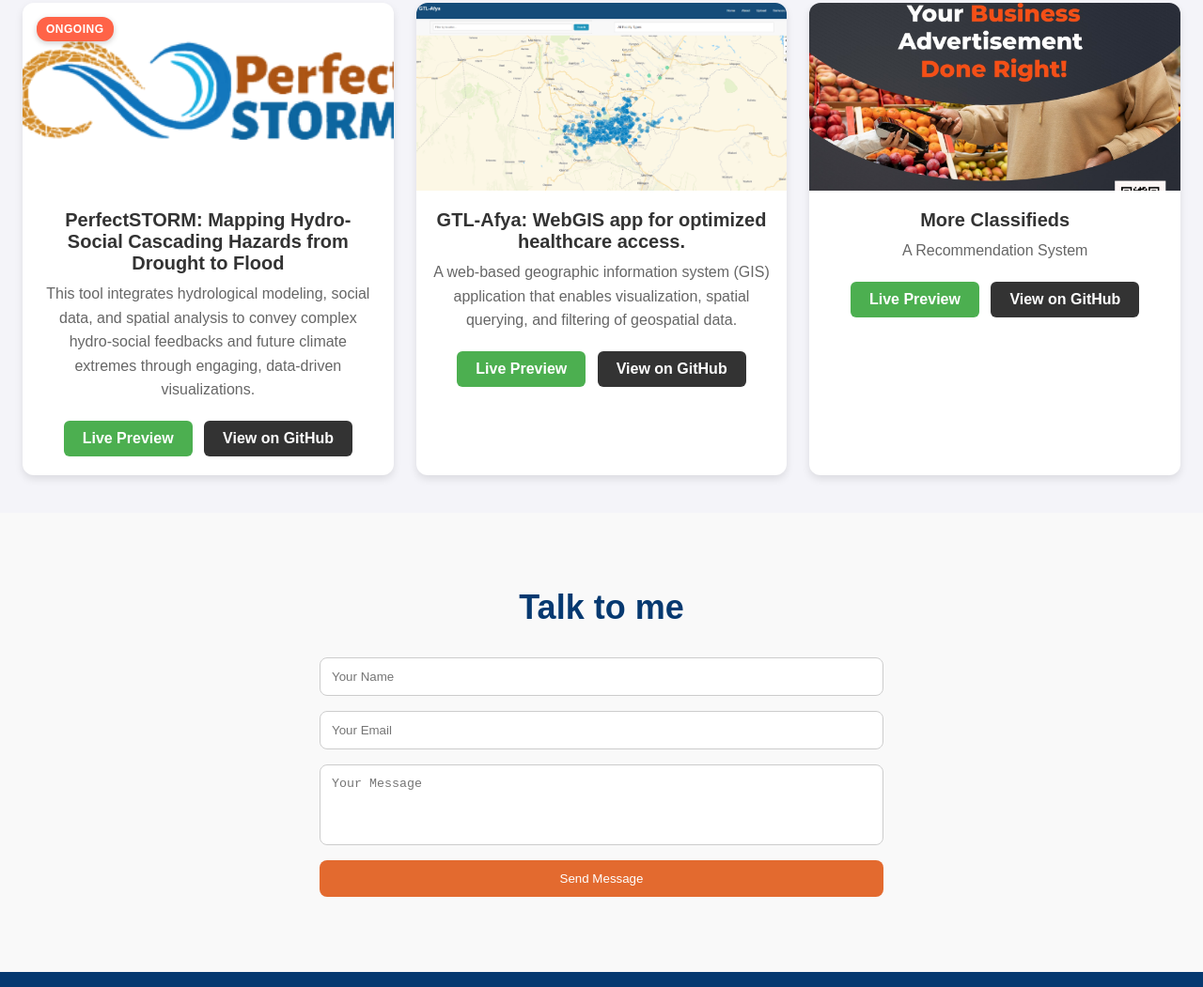
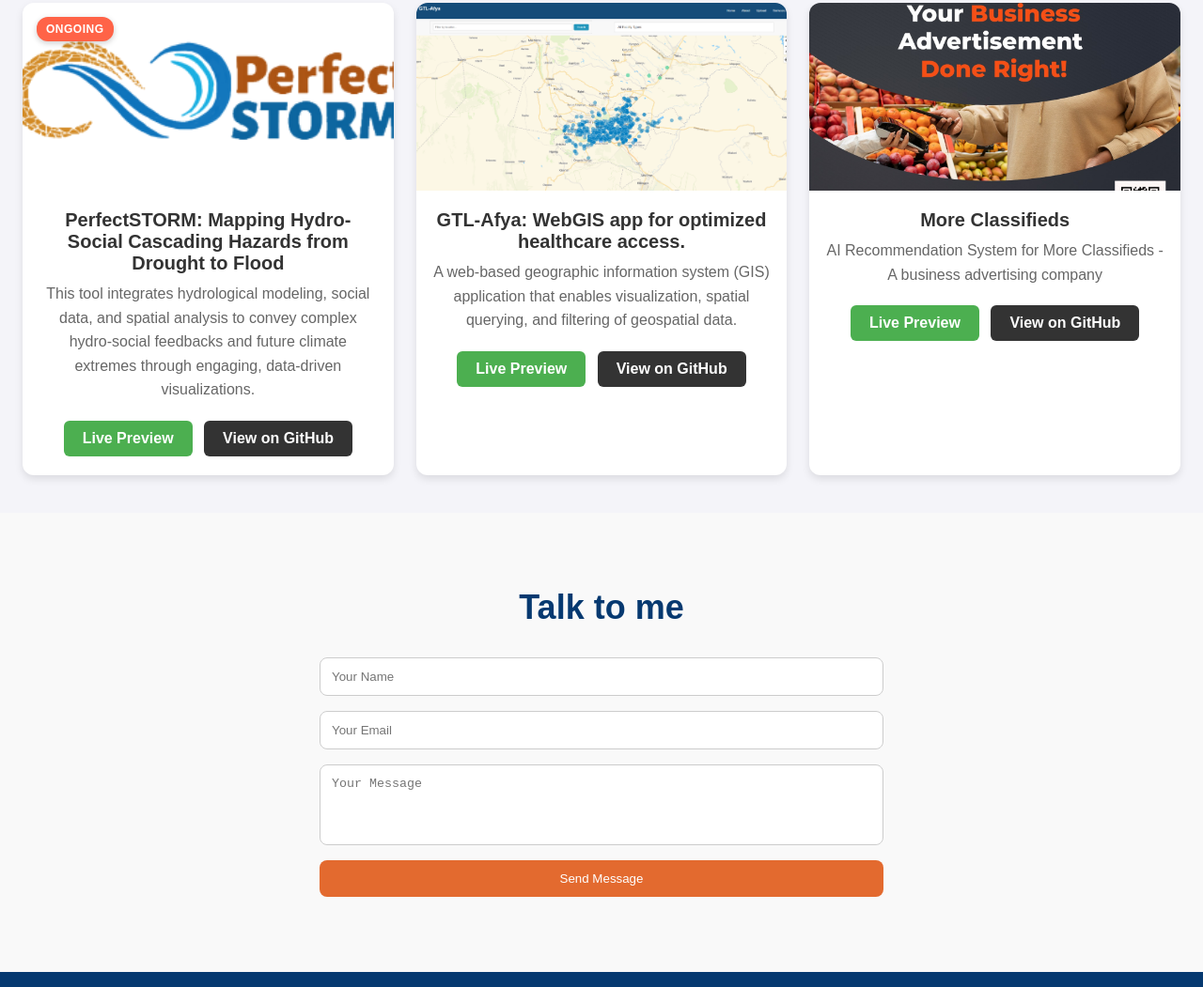
Before and after one commit to GTLCloud/dev-phestus, a plain HTML site: page index.html in a window 1280 px wide. Shown: the part 1334-2385 px from the top of the page at 94% size. Drawn offline with nearby package versions, Linux system fonts and the light colour scheme.

Commit message:
Update index.html

```diff
--- a/index.html
+++ b/index.html
@@ -199,7 +199,7 @@
             <img src="static/more.jpeg" alt="Project 5">
             <div class="project-info">
                 <h3>More Classifieds</h3>
-                <p>A Recommendation System </p>
+                <p>AI Recommendation System for More Classifieds - A business advertising company </p>
                 <a href="https://more.co.ke/" class="live-preview">Live Preview</a>
                 <a href="https://github.com/nestah/" class="github-link">View on GitHub</a>
             </div>
```
